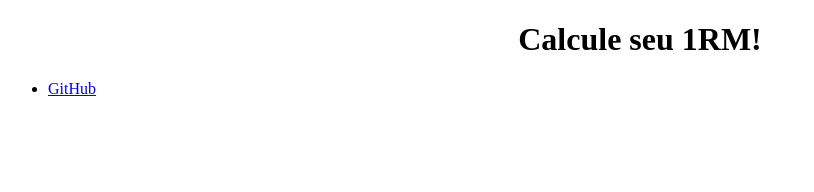
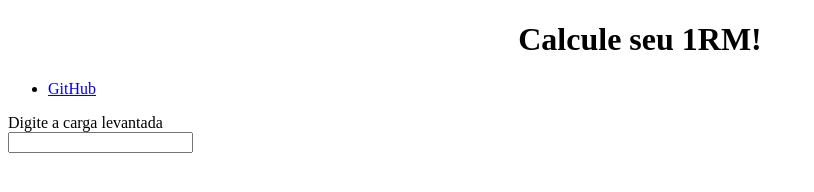
Before and after one commit to Vitin46/1RM-Calculator, a plain HTML site: page index.html in a window 1280 px wide. Shown: the whole page, without its empty margins (0-814 px from the left). Drawn offline with Linux system fonts and the light colour scheme.

Commit message:
Input criado.

```diff
--- a/css/style.css
+++ b/css/style.css
@@ -1,5 +1,7 @@
 h1{
-    display: block;
     text-align: center;
+}
 
+#form{
+    margin: 0 auto;
 }
--- a/index.html
+++ b/index.html
@@ -5,6 +5,8 @@
     <meta name="viewport" content="width=device-width, initial-scale=1.0">
     <title>1RMCalculator</title>
     <link rel="stylesheet" href="./css/style.css">
+    <script src="./js/script.js" defer></script>
+
 </head>
 
 <body>
@@ -17,6 +19,12 @@
         </nav>
     </header>
 
+    <div id="form">
+        <form action="./js/script.js">
+            <label for="carga">Digite a carga levantada</label><br>
+            <input type="number" id="carga" name="carga"><br>
+        </form>
+    </div>
 
 
 
```
Also changed, not shown: js/script.js (added).
